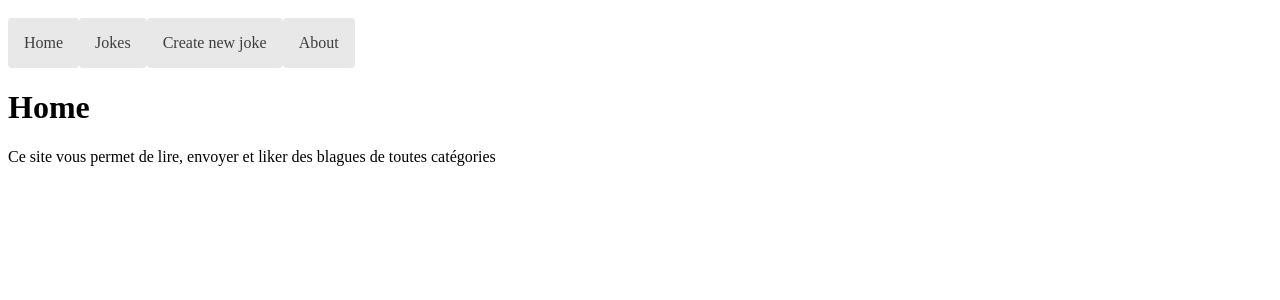
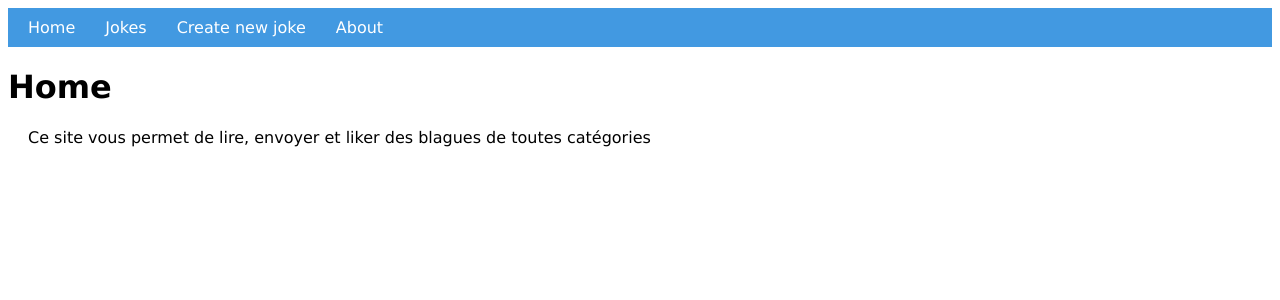
Before and after one commit to Fuze599/web3-project, an Angular app in the folder angular-jokes/: page /home in a window 1280 px wide. Shown: the top 300 px of the page. Built offline with nearby package versions, Linux system fonts and the light colour scheme; what angular-in-memory-web-api would draw is missing.

Commit message:
[ADD] style

```diff
--- a/angular-jokes/angular.json
+++ b/angular-jokes/angular.json
@@ -94,5 +94,8 @@
         }
       }
     }
+  },
+  "cli": {
+    "analytics": false
   }
 }
--- a/angular-jokes/src/app/about/about.component.css
+++ b/angular-jokes/src/app/about/about.component.css
@@ -0,0 +1,7 @@
+* {
+  font-family: Verdana
+}
+
+p {
+  margin: 20px
+}
--- a/angular-jokes/src/app/app.component.css
+++ b/angular-jokes/src/app/app.component.css
@@ -1,21 +1,20 @@
-/* AppComponent's private CSS styles */
-h1 {
-    margin-bottom: 0;
-  }
-  nav a {
-    padding: 1rem;
-    text-decoration: none;
-    margin-top: 10px;
-    display: inline-block;
-    background-color: #e8e8e8;
-    color: #3d3d3d;
-    border-radius: 4px;
-  }
 
-  nav a:hover {
-    color: white;
-    background-color: #42545C;
-  }
-  nav a:active {
-    background-color: black;
-  }
+
+
+* {
+  font-family: Verdana
+}
+
+nav {
+  color: white;
+  background-color: #4299e1;
+  padding: 10px;
+}
+
+a {
+  text-decoration: none;
+  color: white;
+  background-color: #4299e1;
+  padding: 10px;
+  margin-right: 10px;
+}
--- a/angular-jokes/src/app/home/home.component.css
+++ b/angular-jokes/src/app/home/home.component.css
@@ -0,0 +1,7 @@
+* {
+  font-family: Verdana
+}
+
+p {
+  margin: 20px
+}
--- a/angular-jokes/src/app/joke-detail/joke-detail.component.css
+++ b/angular-jokes/src/app/joke-detail/joke-detail.component.css
@@ -0,0 +1,46 @@
+* {
+  font-family: Verdana
+}
+
+button {
+  display: inline-block;
+  outline: 0;
+  border: 0;
+  cursor: pointer;
+  background-color: #4299e1;
+  border-radius: 4px;
+  padding: 8px 16px;
+  font-size: 16px;
+  border-bottom: 4px solid #2b6cb0;
+  font-weight: 700;
+  color: white;
+  line-height: 26px;
+  float: right;
+  margin-top: -52px;
+}
+
+button:disabled {
+  background-color: #2d71a8;
+  border-bottom: 0px solid #206296;
+  padding: 10px 16px;
+  cursor: default;
+}
+
+
+button:hover {
+  border-bottom: 0px solid #2b6cb0;
+  padding: 10px 16px;
+}
+
+h3 {
+  background-color: #4299e1;
+  padding: 20px;
+  color: white;
+}
+
+div {
+  border-radius: 5px;
+  background-color: #f2f2f2;
+  padding: 10px 20px;
+  margin: 20px 20%;
+}
--- a/angular-jokes/src/app/joke-detail/joke-detail.component.html
+++ b/angular-jokes/src/app/joke-detail/joke-detail.component.html
@@ -1,11 +1,7 @@
 <div *ngIf="joke">
-    <h2>Joke Details</h2>
-    <div><span>joke: </span>{{joke.content}}</div>
-    <div><span>category: </span>{{joke.category}}</div>
-    <div><span>Added date: </span>{{joke.date | date:'medium':'UTC+1' }}</div>
-    <div><span>Amount likes: </span>{{joke.like}}</div>
-
-
-    <button type="button" (click)="increaseLike()" [disabled]="liked">Like</button>
-    <button type="button" (click)="goBack()">go back</button>
+    <h3>{{joke.content}}</h3>
+    <p>Category : {{joke.category}}</p>
+    <p>Date : {{joke.date | date:'medium':'UTC+1' }}</p>
+    <p>Likes : {{joke.like || 0}}</p>
+    <button class="likeButton" type="button" (click)="increaseLike()" [disabled]="liked">Like</button>
 </div>
--- a/angular-jokes/src/app/jokes/jokes.component.css
+++ b/angular-jokes/src/app/jokes/jokes.component.css
@@ -0,0 +1,11 @@
+* {
+  font-family: Verdana
+}
+
+div {
+  margin: 20px;
+  padding: 0px 10px 0px 10px;
+  border: 2px solid DodgerBlue;
+  cursor: pointer;
+  border-radius: 4px;
+}
--- a/angular-jokes/src/app/jokes/jokes.component.html
+++ b/angular-jokes/src/app/jokes/jokes.component.html
@@ -1,8 +1,5 @@
 <h1>All jokes</h1>
-<div>
-    <a *ngFor="let joke of jokes"
-        routerLink="/jokes/{{joke.id}}">
-        {{joke.id}} - {{joke.content}} <br>
-        {{joke.like}} likes <br> <br>
-    </a>
+<div *ngFor="let joke of jokes" routerLink="/jokes/{{joke.id}}">
+    <p>{{joke.id}} - {{joke.content}}</p>
+    <p>{{joke.like}} likes</p>
 </div>
--- a/angular-jokes/src/app/new-joke/new-joke.component.css
+++ b/angular-jokes/src/app/new-joke/new-joke.component.css
@@ -0,0 +1,13 @@
+* {
+  font-family: Verdana
+}
+
+form {
+  text-align: center;
+  margin: 50px;
+}
+
+div {
+  text-align: center;
+  margin: 15px;
+}
```
